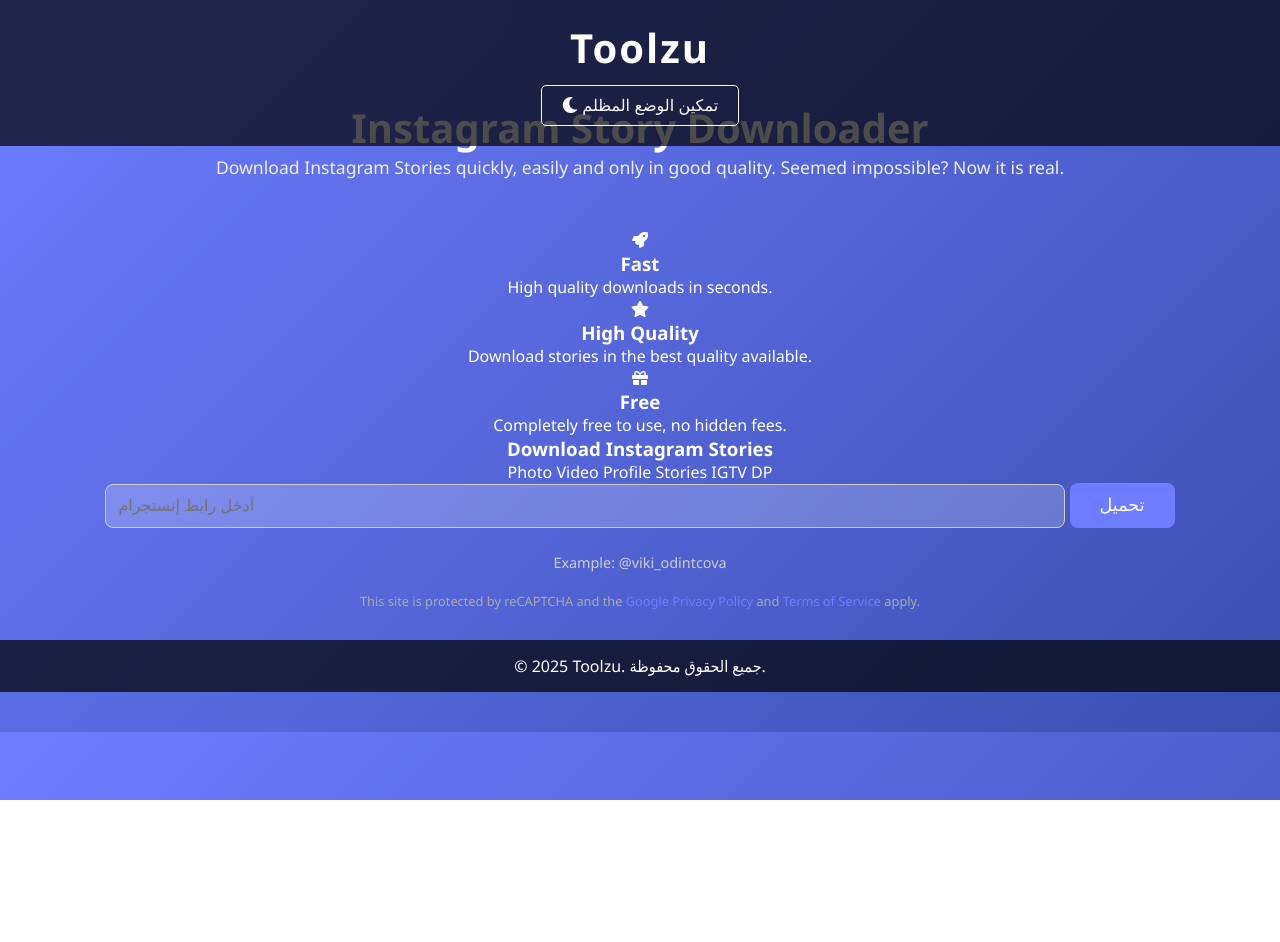
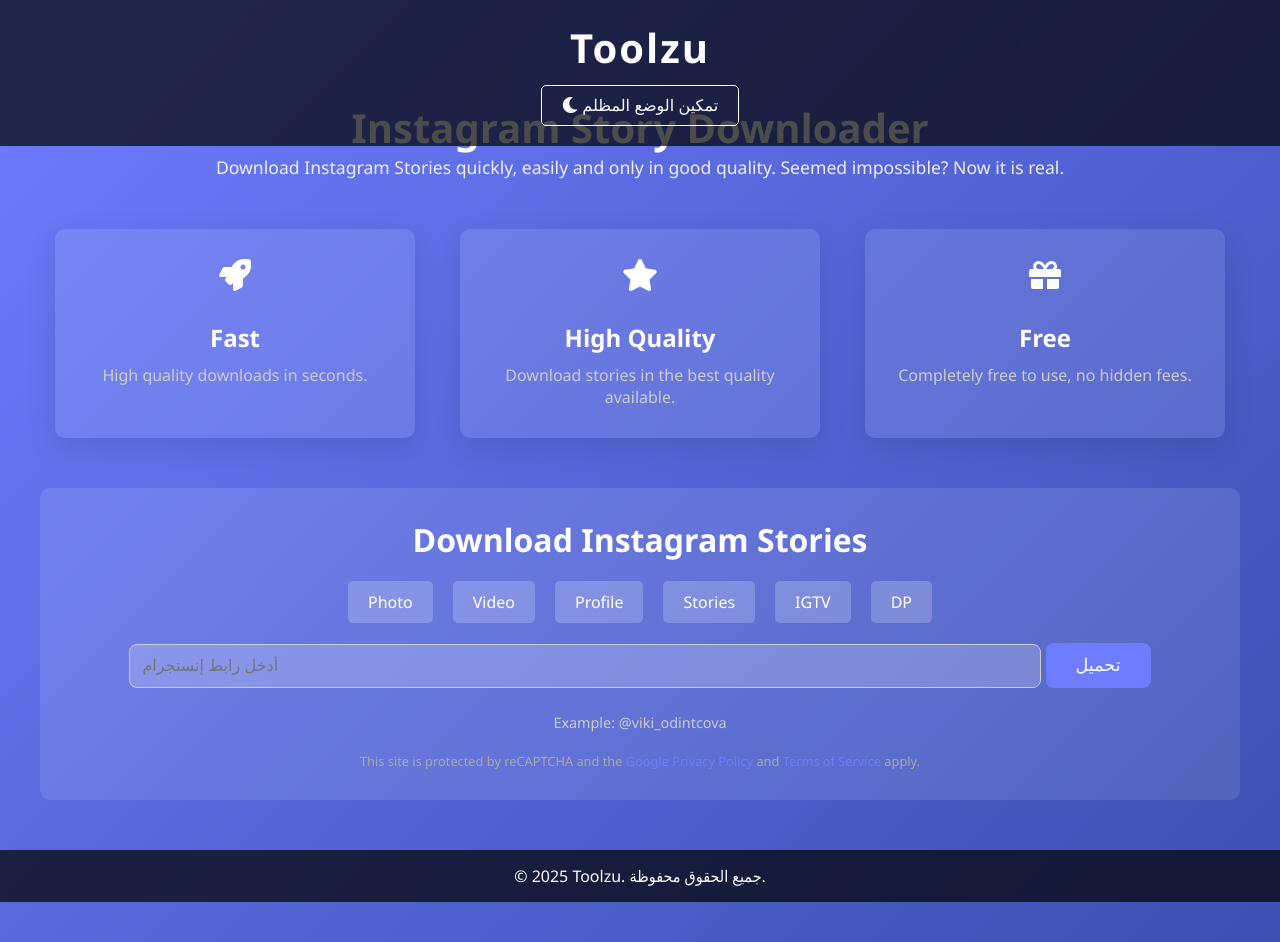
Before and after one commit to sonabode22/Elcom-downloader, a plain HTML site: page index.html in a window 1280 px wide. Before the commit the page ends 800 px from the top, so only its background shows below. Drawn offline with Linux system fonts and the light colour scheme.

Commit message:
styles.css

```diff
--- a/styles.css
+++ b/styles.css
@@ -74,37 +74,75 @@
     color: #eee;
 }
 
-/* منصات التحميل */
-.platforms {
+.features {
     display: flex;
     justify-content: space-evenly;
     flex-wrap: wrap;
     gap: 30px;
+    margin-bottom: 50px;
 }
 
-.platform {
+.feature {
     background: rgba(255, 255, 255, 0.1);
     padding: 30px;
     border-radius: 10px;
-    width: 45%;
+    width: 30%;
     transition: transform 0.3s ease, background-color 0.3s ease;
     box-shadow: 0 10px 30px rgba(0, 0, 0, 0.1);
 }
 
-.platform:hover {
+.feature:hover {
     transform: translateY(-10px);
     background-color: rgba(255, 255, 255, 0.2);
 }
 
-.platform i {
+.feature i {
     color: #fff;
+    margin-bottom: 20px;
+    font-size: 2em;
+}
+
+.feature h3 {
+    font-size: 1.5em;
+    margin: 10px 0;
+    color: #fff;
+}
+
+.feature p {
+    font-size: 1em;
+    color: #ccc;
+}
+
+.download-section {
+    background: rgba(255, 255, 255, 0.1);
+    padding: 30px;
+    border-radius: 10px;
+    margin-bottom: 50px;
+}
+
+.download-section h3 {
+    font-size: 2em;
+    margin-bottom: 20px;
+    color: #fff;
+}
+
+.options {
+    display: flex;
+    justify-content: center;
+    gap: 20px;
     margin-bottom: 20px;
 }
 
-.platform h3 {
-    font-size: 1.5em;
-    margin: 10px 0;
-    color: #fff;
+.options span {
+    background: rgba(255, 255, 255, 0.2);
+    padding: 10px 20px;
+    border-radius: 5px;
+    cursor: pointer;
+    transition: background-color 0.3s ease;
+}
+
+.options span:hover {
+    background-color: rgba(255, 255, 255, 0.3);
 }
 
 input {
@@ -183,11 +221,11 @@
     background-color: rgba(255, 255, 255, 0.2);
 }
 
-body.dark-mode .platform {
+body.dark-mode .feature {
     background: rgba(255, 255, 255, 0.05);
 }
 
-body.dark-mode .platform:hover {
+body.dark-mode .feature:hover {
     background-color: rgba(255, 255, 255, 0.1);
 }
 
```
